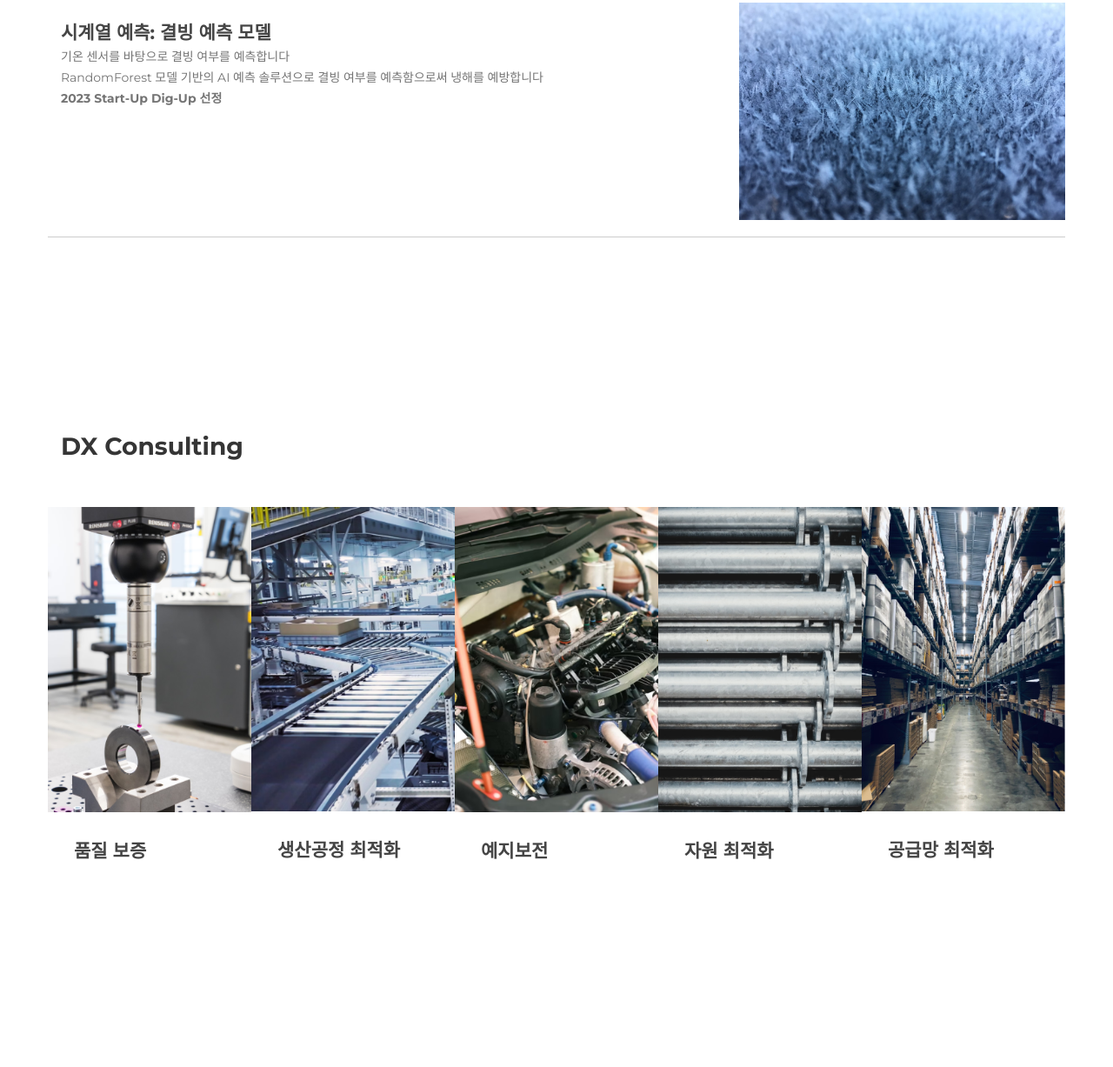
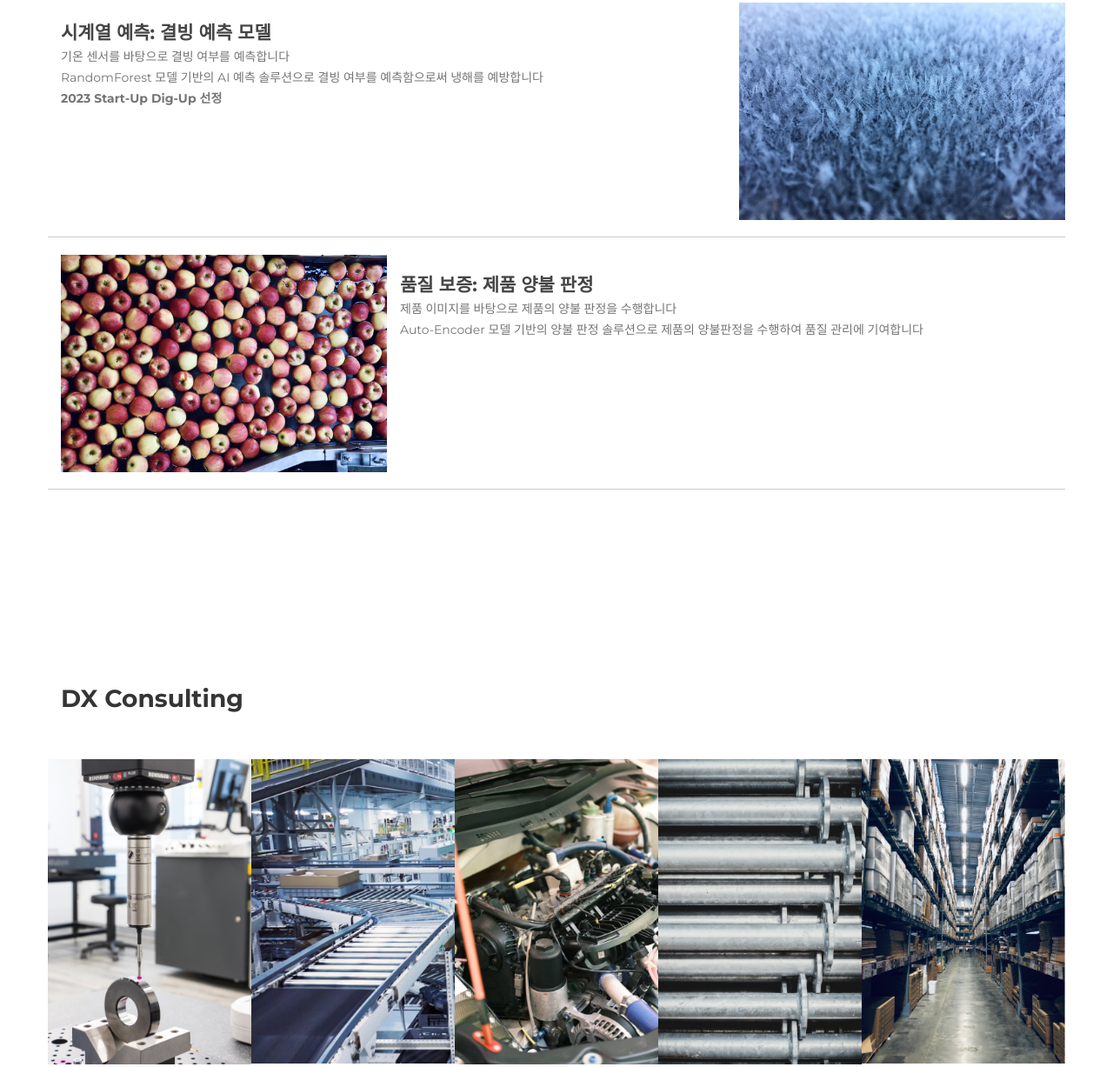
Before and after one commit to brainworks-company/brainworks-company.github.io, a plain HTML site: page index.html in a window 1280 px wide. Shown: the part 1397-2624 px from the top of the page at 87% size. Drawn offline with Linux system fonts and the light colour scheme.

Commit message:
[사민철] 양불판정 모델 추가

```diff
--- a/index.html
+++ b/index.html
@@ -94,9 +94,10 @@ http://www.templatemo.com/tm-515-eatery
               <tr class="menuList_tr">
                 <td></td>
                 <td>
-                  <p><a href="#ai-vibration" onclick="submenuLeft()">진동 이상 탐지 모델</a></p>
-                  <p><a href="#ai-production" onclick="submenuLeft()">공정 이상 탐지 모델</a></p>
-                  <p><a href="#ai-frost" onclick="submenuLeft()">결빙 예측 모델</a></p>
+                  <p><a href="#ai-vibration" onclick="submenuLeft()">AI 진동 이상 탐지 모델</a></p>
+                  <p><a href="#ai-production" onclick="submenuLeft()">AI 공정 이상 탐지 모델</a></p>
+                  <p><a href="#ai-frost" onclick="submenuLeft()">AI 결빙 예측 모델</a></p>
+                  <p><a href="#ai-inspect" onclick="submenuLeft()">AI 양불 판정 모델</a></p>
                 </td>
                 <td>
                   <p><a href="#DX_consulting" onclick="submenuLeft()">품질 보증</a></p>
@@ -239,6 +240,25 @@ http://www.templatemo.com/tm-515-eatery
           <div class="col-md-4 col-sm-12">
             <div class="wow about-image" data-wow-delay="0.6s">
               <img src="images/ai_frost.png" class="img-responsive" alt="" />
+            </div>
+          </div>
+        </div>
+      </div>
+      <div class="container">
+        <div class="row container_row" id="ai-inspect">
+          <div class="col-md-4 col-sm-12">
+            <div class="wow about-image" data-wow-delay="0.6s">
+              <img src="images/ai_inspect.png" class="img-responsive" alt="" />
+            </div>
+          </div>
+          <div class="col-md-8 col-sm-12">
+            <div class="about-info">
+              <div class="wow" data-wow-delay="0.4s">
+                <h3>품질 보증: 제품 양불 판정</h3>
+                <p>제품 이미지를 바탕으로 제품의 양불 판정을 수행합니다<br>
+                  Auto-Encoder 모델 기반의 양불 판정 솔루션으로 제품의 양불판정을 수행하여 품질 관리에 기여합니다
+                </p>
+              </div>
             </div>
           </div>
         </div>
```
Also changed, not shown: images/ai_inspect.png (added).
